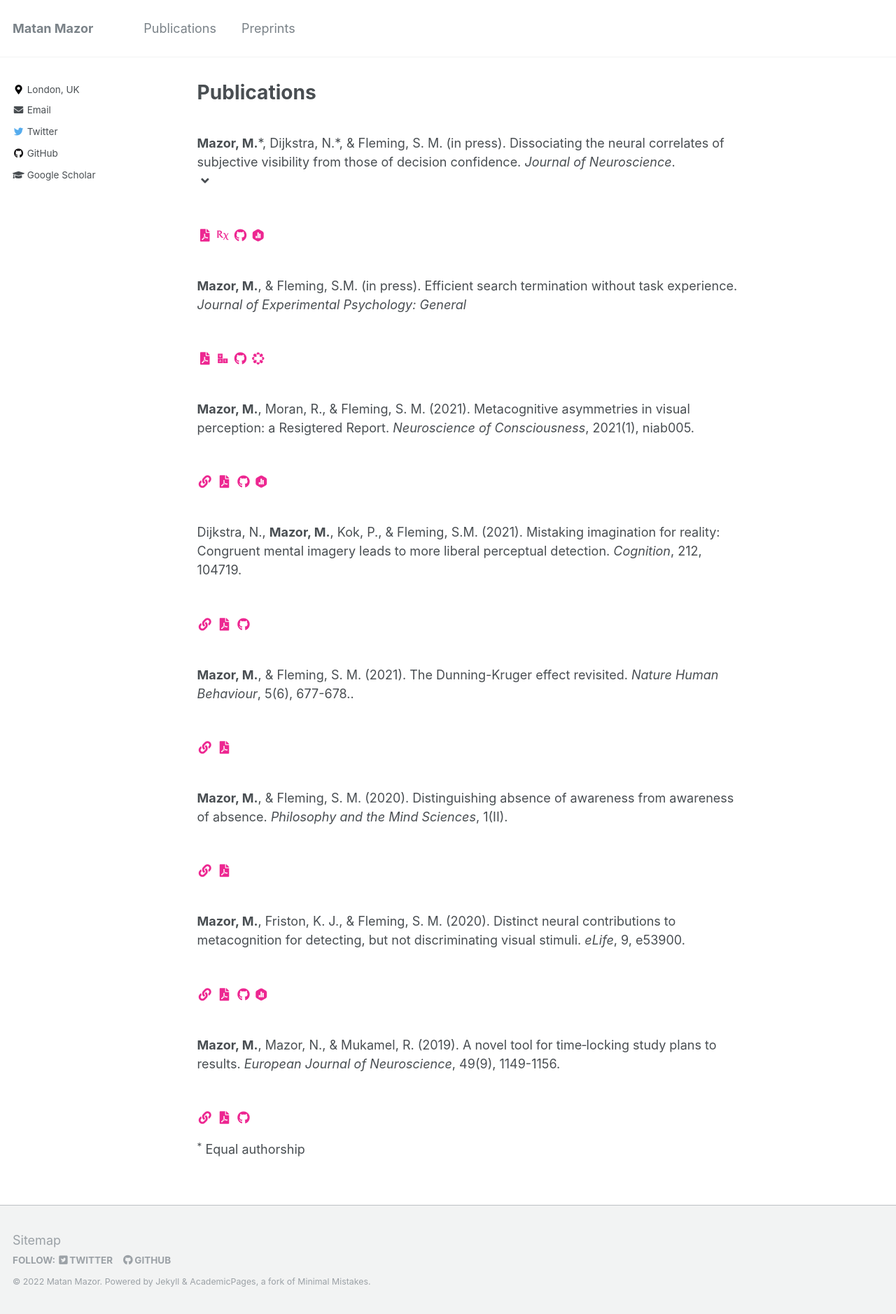
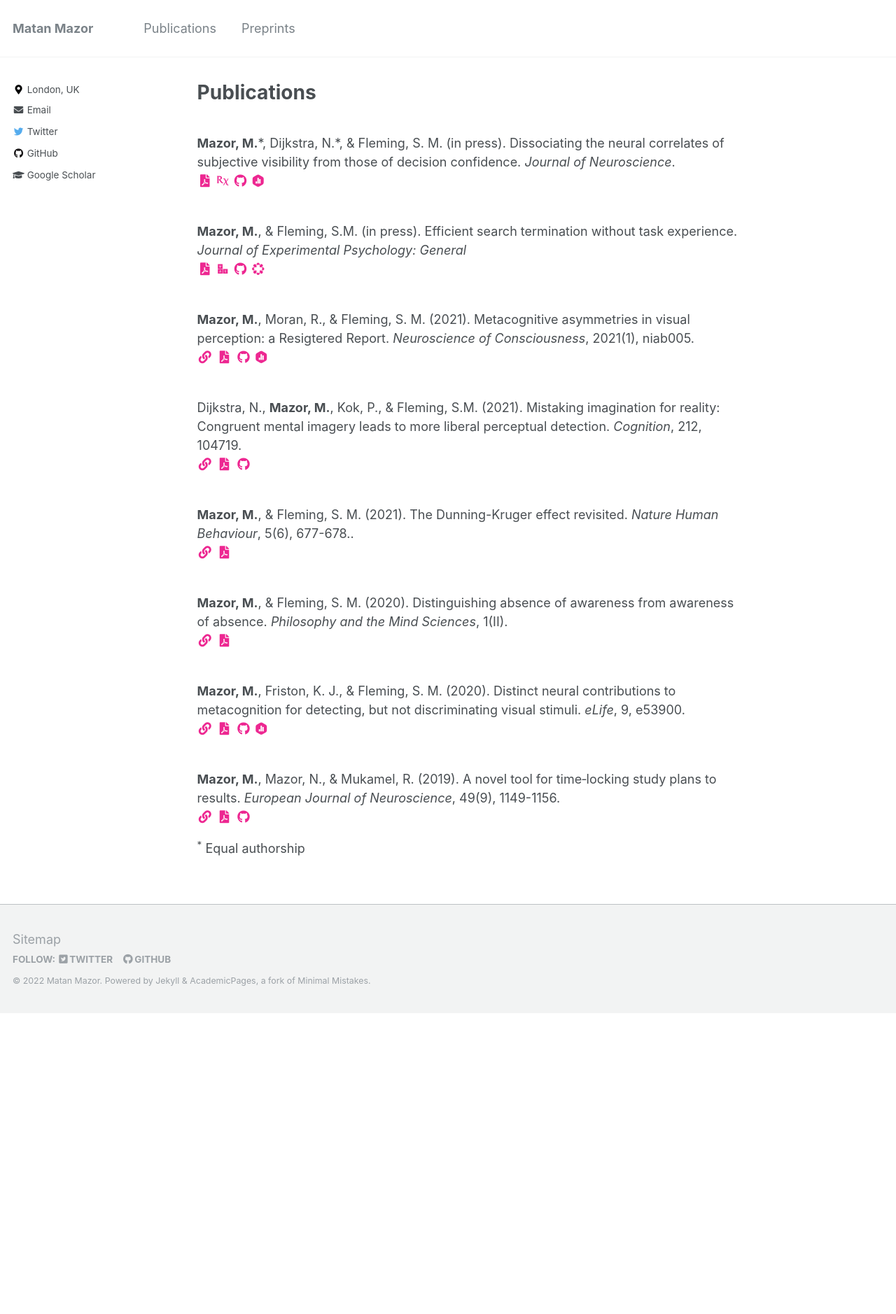
Before and after one commit to matanmazor/matanmazor.github.io, a Jekyll site: the page built from _pages/publications.md, in a window 1280 px wide. Shown: the whole page at 70% size. Built offline with Jekyll 4.4.1, drawn with Linux system fonts in a browser that asks for light colours; some web fonts are replaced; after the commit the page ends 1448 px from its top, so only the background shows below that.

Commit message:
removed for now

```diff
--- a/_includes/archive-single.html
+++ b/_includes/archive-single.html
@@ -54,18 +54,17 @@
       {% endif %}
 
       <!-- citation and icon code -->
-	  <p>
+
       {% if post.citation %}
         {{ post.citation }}
       {% endif %}
 	  {% if post.summary_paragraph %}
 	  <label for="{{ post.id }}"><i class="fas fa-fw fa-angle-down zoom" aria-hidden="true"></i></label>
-	  <input id="{{ post.id }}" type="checkbox"> </p>
+	  <input id="{{ post.id }}" type="checkbox">
 	  <div class="description">
 	  <p class="archive__item-excerpt" itemprop="description">{{ post.summary_paragraph | markdownify }}</p>
 	  </div>
-	  {% else %}
-	  </p>
+
       {% endif %}
 
 	  <br>
```
Also changed, not shown: _publications/2022-01-01-dissociating.md (+1 -1 lines).
